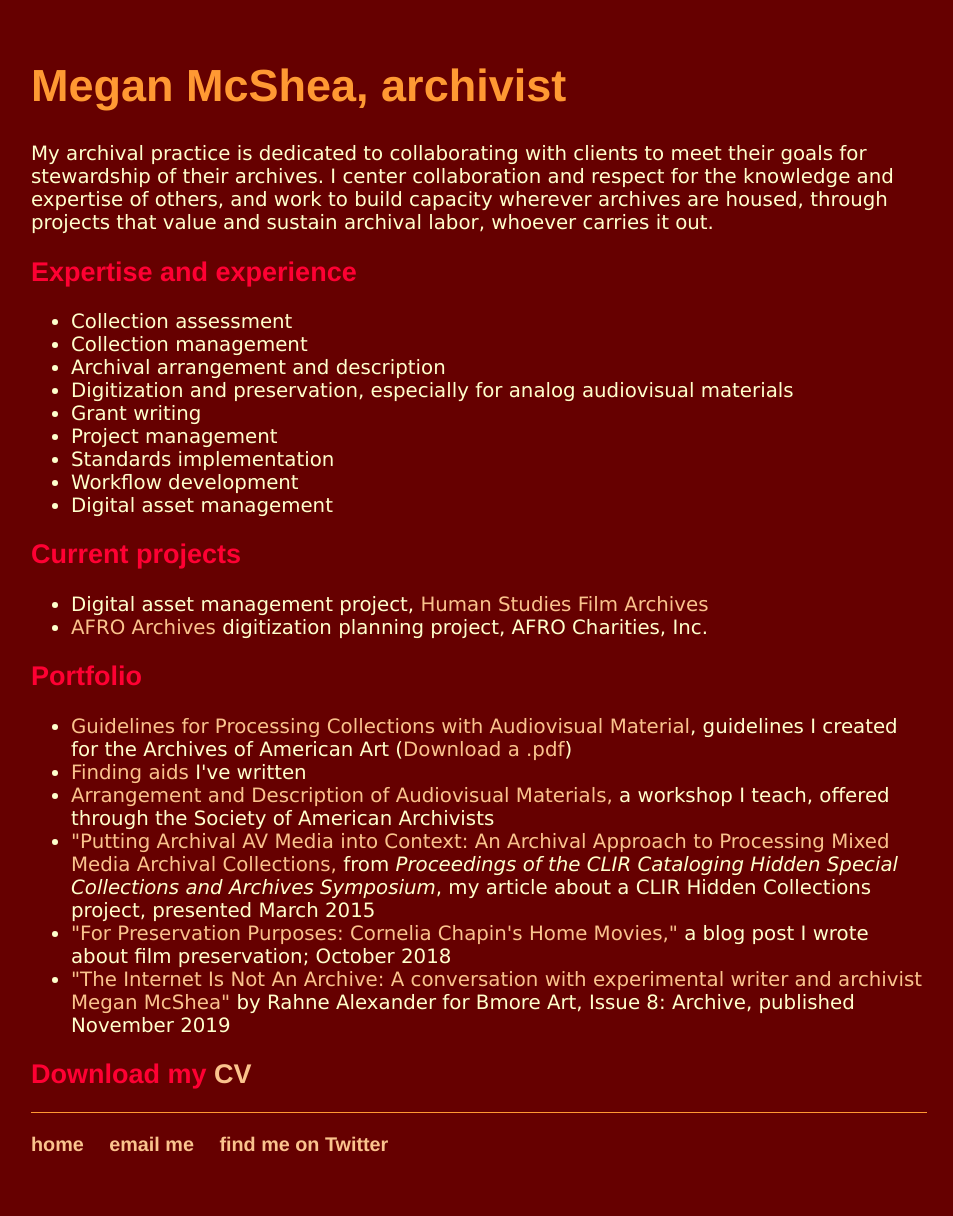
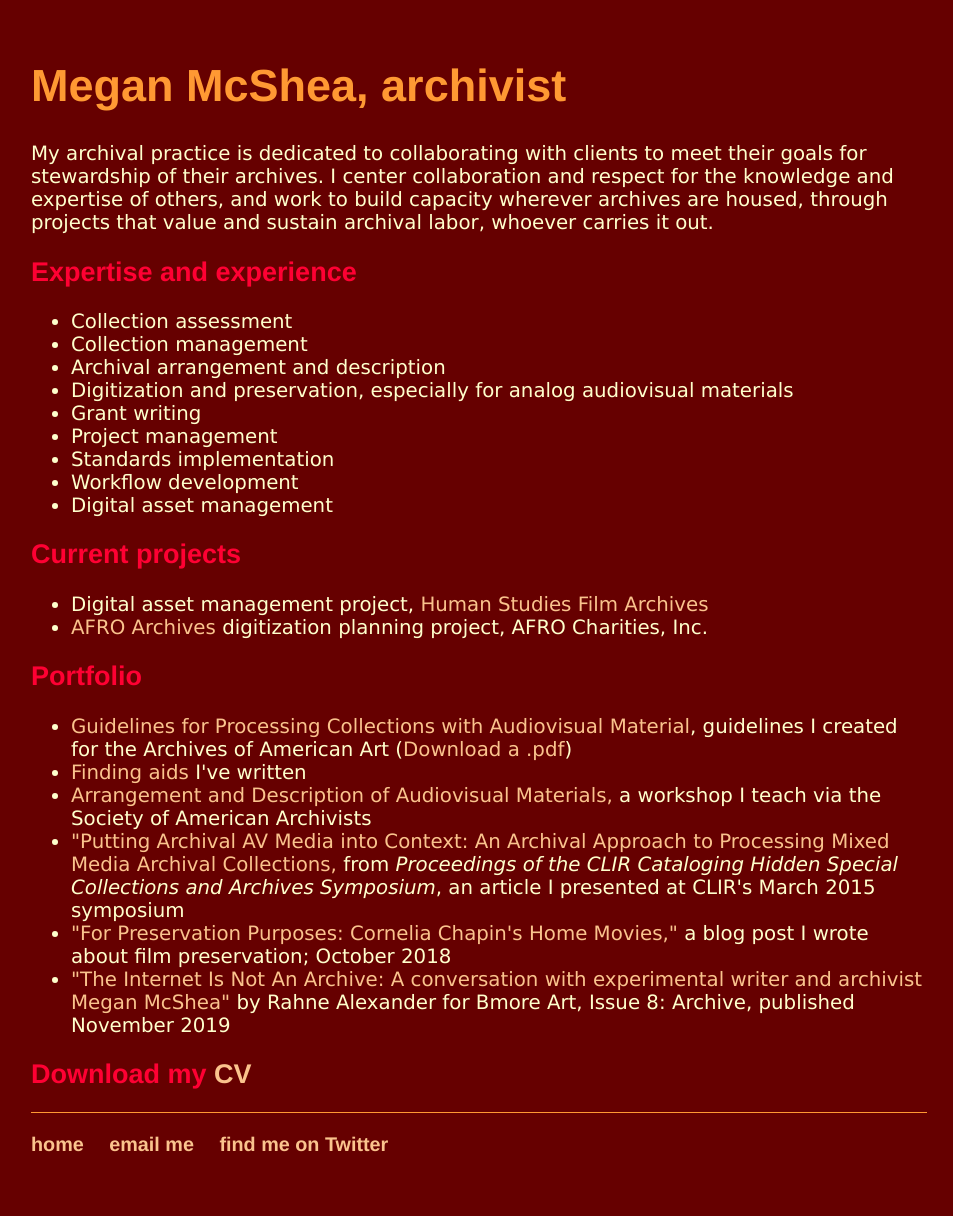
Before and after one commit to megan-mcshea/megan-mcshea.github.io, a Jekyll site: the page built from archivist.html, in a window 1280 px wide. Shown: the whole page, without its empty margins (161-1114 px from the left). Built offline with Jekyll 4.4.1, drawn with Linux system fonts in a browser that asks for light colours.

Commit message:
Update archivist.html

```diff
--- a/archivist.html
+++ b/archivist.html
@@ -24,9 +24,8 @@ title: Megan McShea
 	<h2>Portfolio</h2>
 	<ul><li><a href="https://www.aaa.si.edu/documentation/guidelines-for-processing-collections-with-audiovisual-material">Guidelines for Processing Collections with Audiovisual Material</a>, guidelines I created for the Archives of American Art (<a href="/AAAAVProcessingGuidelines2019.pdf" target="_blank">Download a .pdf</a>)</li>
 	<li><a href="https://sova.si.edu/search?q=%22megan+mcshea%22&f=data_source%3AArchives+of+American+Art">Finding aids</a> I've written</li>
-	<li><a href="https://www2.archivists.org/prof-education/course-catalog/arrangement-and-description-of-audiovisual-materials">Arrangement and Description of Audiovisual Materials,</a> a workshop I teach, offered through the Society of American Archivists</li>
-<li><a href="https://www.clir.org/wp-content/uploads/sites/6/McShea.pdf">"Putting Archival AV Media into Context: An Archival Approach to Processing Mixed Media Archival Collections,</a> from <i>Proceedings of the
-	CLIR Cataloging Hidden Special Collections and Archives Symposium</i>, my article about a CLIR Hidden Collections project, presented March 2015</li>
+	<li><a href="https://www2.archivists.org/prof-education/course-catalog/arrangement-and-description-of-audiovisual-materials">Arrangement and Description of Audiovisual Materials,</a> a workshop I teach via the Society of American Archivists</li>
+<li><a href="https://www.clir.org/wp-content/uploads/sites/6/McShea.pdf">"Putting Archival AV Media into Context: An Archival Approach to Processing Mixed Media Archival Collections,</a> from <i>Proceedings of the CLIR Cataloging Hidden Special Collections and Archives Symposium</i>, an article I presented at CLIR's March 2015 symposium</li>
 		<li><a href="https://www.aaa.si.edu/blog/2018/10/for-preservation-purposes-cornelia-chapins-home-movies">"For Preservation Purposes: Cornelia Chapin's Home Movies,"</a> a blog post I wrote about film preservation; October 2018</li>
 	<li><a href="https://bmoreart.com/2020/03/the-internet-is-not-an-archive.html">"The Internet Is Not An Archive: A conversation with experimental writer and archivist Megan McShea"</a> by Rahne Alexander for Bmore Art, Issue 8: Archive, published November 2019</li>
 	</ul>
```
